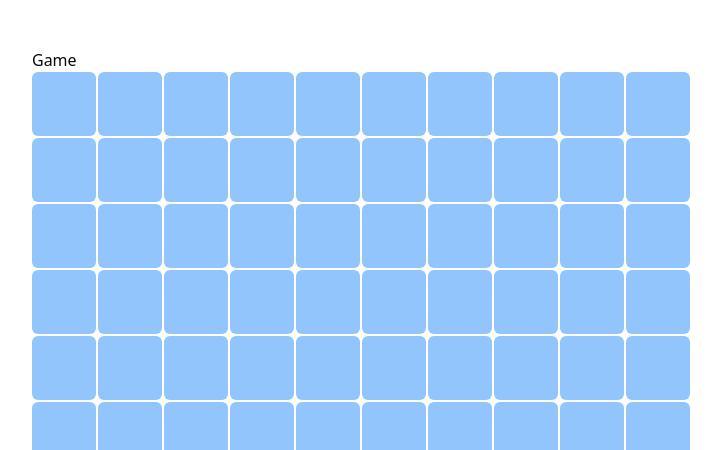
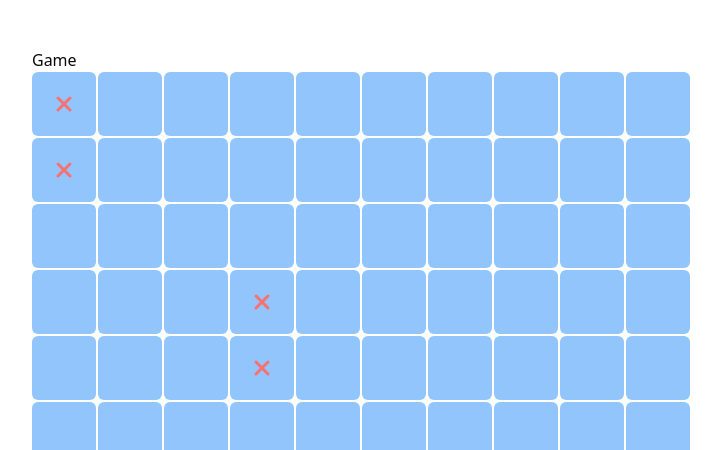
Before and after one commit to Envoy-VC/battleship-x-scaling-ethereum, a Next.js app in the folder apps/web/: page /game in a window 1280 px wide. Shown: the top 450 px of the page, without its empty margins (16-737 px from the left). Built offline with nearby package versions, Linux system fonts and the light colour scheme; what wagmi would draw is missing.

Commit message:
chore: add attacked indicators

```diff
--- a/apps/web/src/components/game/Board.tsx
+++ b/apps/web/src/components/game/Board.tsx
@@ -4,6 +4,7 @@ import BoardSquare from './BoardSquare';
 
 const Board = () => {
   const grid: boolean[][] = Array(10).fill(Array(10).fill(true));
+  const moves = [100, 101, 134, 133];
 
   return (
     <div className='flex flex-col gap-[2px]'>
@@ -11,7 +12,10 @@ const Board = () => {
         return (
           <div className='flex flex-row items-center gap-[2px]' key={rowIdx}>
             {row.map((_, eleIdx) => {
-              return <BoardSquare key={eleIdx} x={eleIdx} y={rowIdx} />;
+              const isHit = moves.includes(100 + eleIdx * 10 + rowIdx);
+              return (
+                <BoardSquare key={eleIdx} x={eleIdx} y={rowIdx} isHit={isHit} />
+              );
             })}
           </div>
         );
--- a/apps/web/src/components/game/BoardSquare.tsx
+++ b/apps/web/src/components/game/BoardSquare.tsx
@@ -4,16 +4,19 @@ import { useDrop } from 'react-dnd';
 import { useGameStore } from '~/lib/stores';
 import { allShips } from '~/lib/stores/game-store';
 
+import { X } from 'lucide-react';
+
 import Ship from './Ship';
 
 import { ShipTypes } from '~/types/game';
 
 interface Props {
+  isHit: boolean;
   x: number;
   y: number;
 }
 
-const BoardSquare = ({ x, y }: Props) => {
+const BoardSquare = ({ x, y, isHit }: Props) => {
   const { moveShip, isAtPosition } = useGameStore();
   const [{ isOver, canDrop }, drop] = useDrop<
     unknown,
@@ -50,10 +53,11 @@ const BoardSquare = ({ x, y }: Props) => {
       ref={drop}
       className='aspect-square w-16 rounded-md bg-blue-300 relative flex items-center justify-center'
     >
+      {isHit && <X className='z-[1] absolute text-red-400' strokeWidth={3} />}
       {allShips.map((ship) => {
         const type = ship.toUpperCase() as ShipTypes;
         if (isAtPosition(type, [x, y])) {
-          return <Ship type={type} x={x} y={y} />;
+          return <Ship type={type} x={x} y={y} isHit={isHit} />;
         }
       })}
     </div>
--- a/apps/web/src/components/game/Ship.tsx
+++ b/apps/web/src/components/game/Ship.tsx
@@ -15,12 +15,13 @@ import {
 import { ShipTypes } from '~/types/game';
 
 interface Props {
+  isHit?: boolean;
   type: ShipTypes;
   x?: number;
   y?: number;
 }
 
-const Ship = ({ type, x = -1, y = -1 }: Props) => {
+const Ship = ({ type, x = -1, y = -1, isHit = false }: Props) => {
   const { rotateShip, isExtreme, getShip } = useGameStore();
   const { orientation } = getShip(type);
   const extreme = isExtreme(type, [x, y]);
@@ -60,7 +61,7 @@ const Ship = ({ type, x = -1, y = -1 }: Props) => {
   return (
     <ContextMenu>
       <ContextMenuTrigger>
-        <div className='flex w-full h-full'>
+        <div className='relative flex w-full h-full z-[2]'>
           <div
             // @ts-ignore
             ref={drag}
@@ -80,7 +81,13 @@ const Ship = ({ type, x = -1, y = -1 }: Props) => {
                 style={{
                   backgroundColor: getShipColor(type),
                 }}
-              ></div>
+              >
+                {isHit && (
+                  <div className='text-4xl flex justify-center items-center h-full'>
+                    💥
+                  </div>
+                )}
+              </div>
             )}
           </div>
         </div>
```
